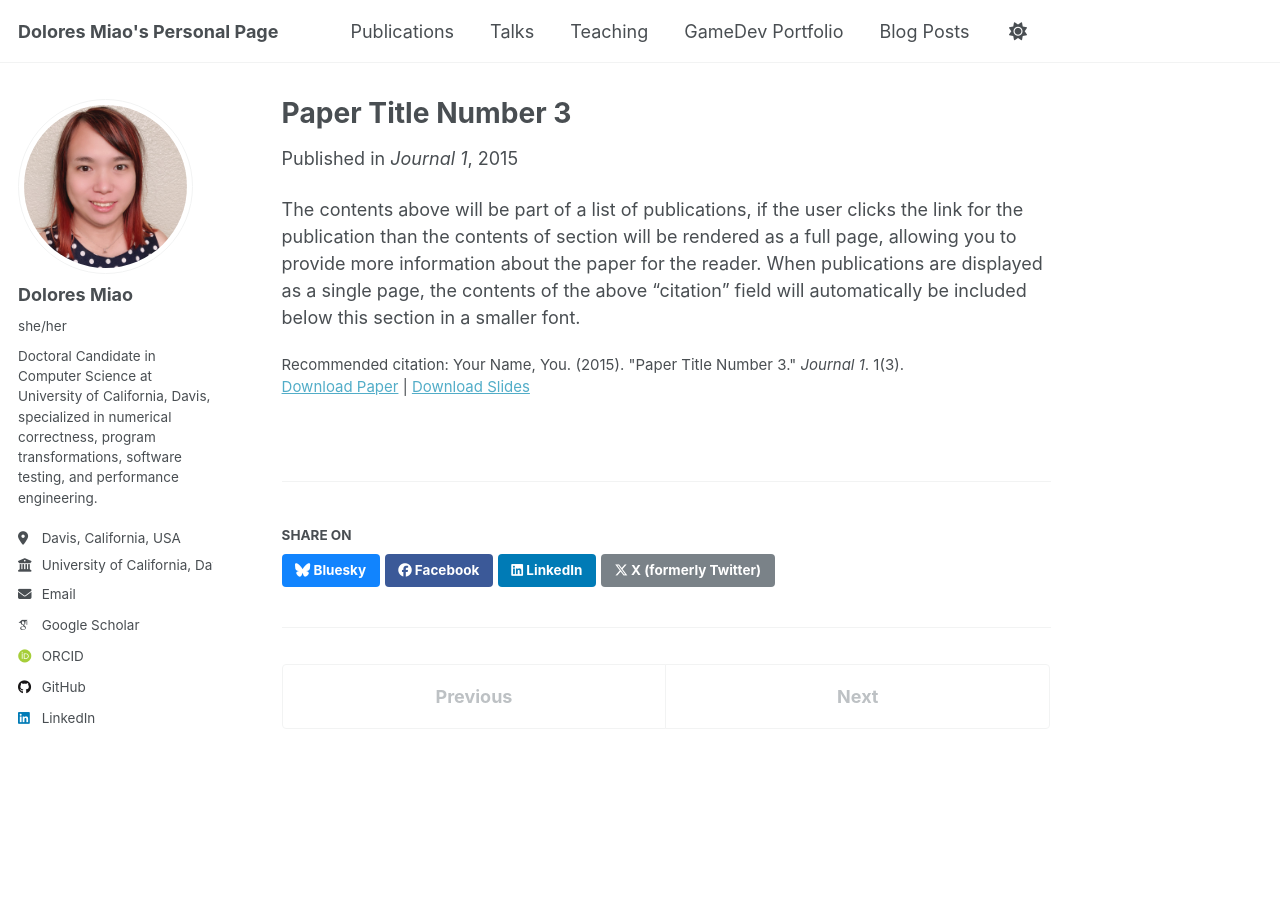
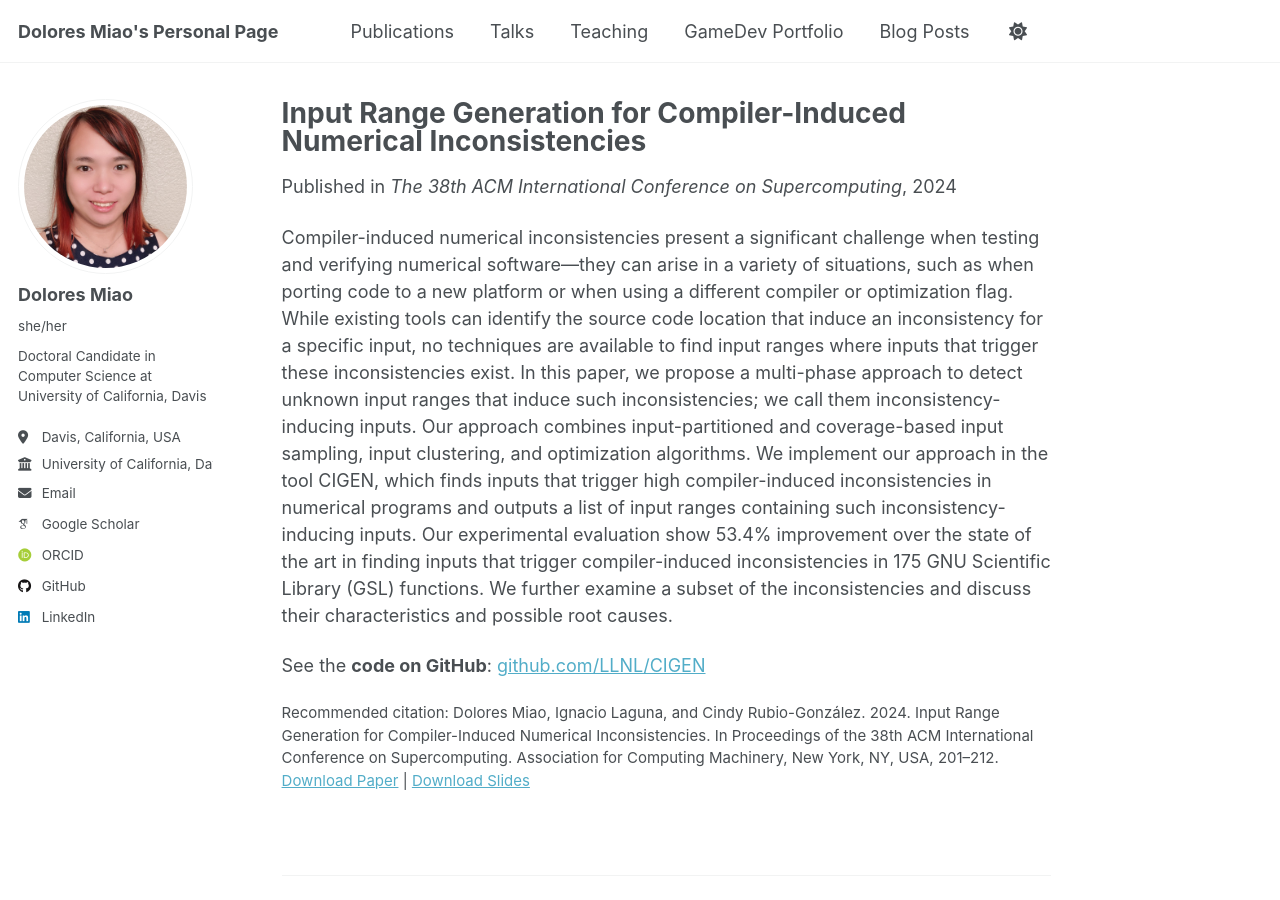
Before and after one commit to doloresmiao/doloresmiao.github.io, a Jekyll site: the page built from _publications/2024-ics24.md, in a window 1280 px wide and 900 px high. Built offline with Jekyll 4.4.1, drawn with Linux system fonts in a browser that asks for light colours; some web fonts are replaced; a script that is not in the unit is left out.

Commit message:
ics24 citation

```diff
--- a/_config.yml
+++ b/_config.yml
@@ -25,7 +25,7 @@ author:
   avatar           : "photo.jpeg"
   name             : "Dolores Miao"
   pronouns         : "she/her"
-  bio              : "Doctoral Candidate in Computer Science at University of California, Davis, specialized in numerical correctness, program transformations, software testing, and performance engineering."
+  bio              : "Doctoral Candidate in Computer Science at University of California, Davis"
   location         : "Davis, California, USA"
   employer         : "University of California, Davis"
   uri              : # URL
--- a/_publications/2024-ics24.md
+++ b/_publications/2024-ics24.md
@@ -1,14 +1,16 @@
 ---
-title: "Paper Title Number 3"
+title: "Input Range Generation for Compiler-Induced Numerical Inconsistencies"
 collection: publications
-category: manuscripts
-permalink: /publication/2015-10-01-paper-title-number-3
-excerpt: 'This paper is about the number 3. The number 4 is left for future work.'
-date: 2015-10-01
-venue: 'Journal 1'
-slidesurl: 'http://academicpages.github.io/files/slides3.pdf'
-paperurl: 'http://academicpages.github.io/files/paper3.pdf'
-citation: 'Your Name, You. (2015). &quot;Paper Title Number 3.&quot; <i>Journal 1</i>. 1(3).'
+category: conferences
+permalink: /publication/2024-ics24
+excerpt: 'CIGEN is a tool that detects input ranges likely to trigger compiler-induced numerical inconsistencies by combining input partitioning, coverage-guided sampling, clustering, and optimization, achieving a 53.4% improvement over prior methods on GNU Scientific Library functions and enabling deeper analysis of inconsistency causes.'
+date: 2024-06-04
+venue: 'The 38th ACM International Conference on Supercomputing'
+slidesurl: 'http://doloresmiao.github.io/files/ics24.pdf'
+paperurl: 'http://doloresmiao.github.io/files/ics24.bib'
+citation: 'Dolores Miao, Ignacio Laguna, and Cindy Rubio-González. 2024. Input Range Generation for Compiler-Induced Numerical Inconsistencies. In Proceedings of the 38th ACM International Conference on Supercomputing. Association for Computing Machinery, New York, NY, USA, 201–212.'
 ---
 
-The contents above will be part of a list of publications, if the user clicks the link for the publication than the contents of section will be rendered as a full page, allowing you to provide more information about the paper for the reader. When publications are displayed as a single page, the contents of the above "citation" field will automatically be included below this section in a smaller font.
+Compiler-induced numerical inconsistencies present a significant challenge when testing and verifying numerical software—they can arise in a variety of situations, such as when porting code to a new platform or when using a different compiler or optimization flag. While existing tools can identify the source code location that induce an inconsistency for a specific input, no techniques are available to find input ranges where inputs that trigger these inconsistencies exist. In this paper, we propose a multi-phase approach to detect unknown input ranges that induce such inconsistencies; we call them inconsistency-inducing inputs. Our approach combines input-partitioned and coverage-based input sampling, input clustering, and optimization algorithms. We implement our approach in the tool CIGEN, which finds inputs that trigger high compiler-induced inconsistencies in numerical programs and outputs a list of input ranges containing such inconsistency-inducing inputs. Our experimental evaluation show 53.4% improvement over the state of the art in finding inputs that trigger compiler-induced inconsistencies in 175 GNU Scientific Library (GSL) functions. We further examine a subset of the inconsistencies and discuss their characteristics and possible root causes.
+
+See the **code on GitHub**: [github.com/LLNL/CIGEN](https://github.com/LLNL/CIGEN)
```
